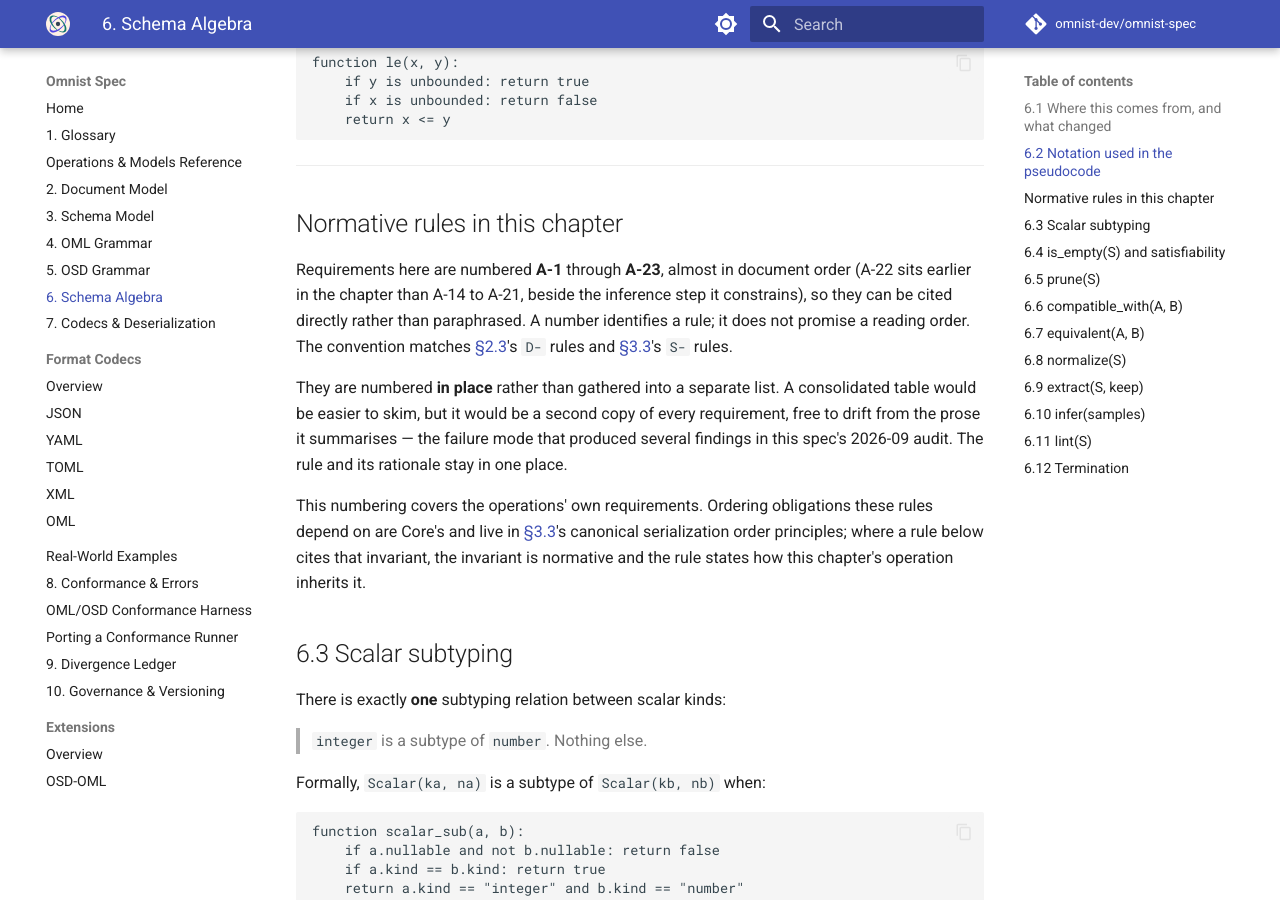
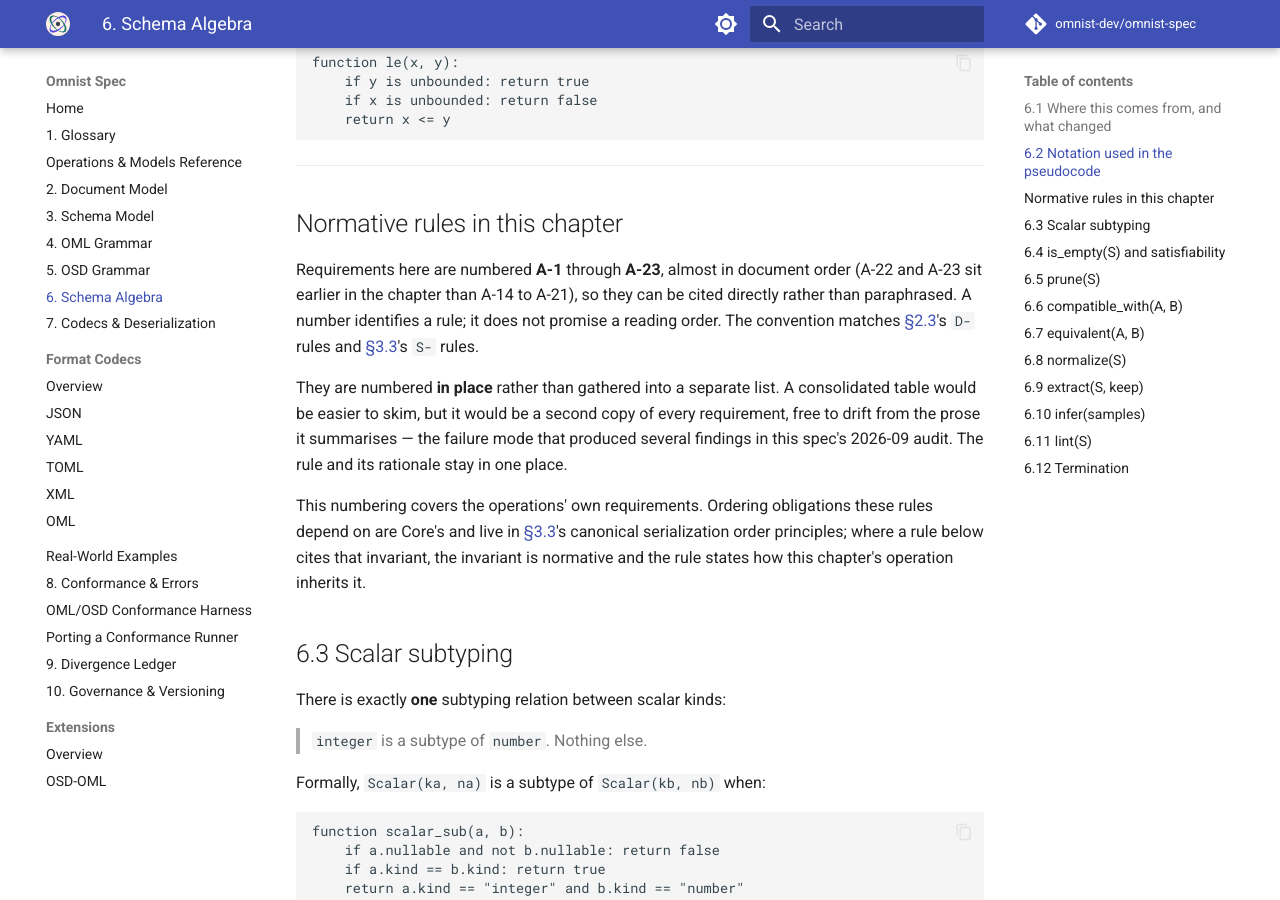
Before and after one commit to omnist-dev/omnist-spec, an MkDocs documentation site: the page built from docs/06-schema-algebra.md, in a window 1280 px wide and 900 px high, scrolled down 1483 px. Built offline with MkDocs 1.6.1 and Material for MkDocs 9.7.7, drawn with Linux system fonts in a browser that asks for light colours; comment, search, counter and statistics services are not loaded.

Commit message:
Correct which rules sit earlier in chapter 6
A-22 and A-23 both precede A-14 to A-21 in the file.

Co-Authored-By: Claude Sonnet 5.5 <noreply@anthropic.com>

```diff
--- a/docs/06-schema-algebra.md
+++ b/docs/06-schema-algebra.md
@@ -78,8 +78,7 @@ function le(x, y):
 ## Normative rules in this chapter
 
 Requirements here are numbered **A-1** through **A-23**, almost in document
-order (A-22 sits earlier in the chapter than A-14 to A-21, beside the inference
-step it constrains), so they can be cited directly rather than paraphrased.
+order (A-22 and A-23 sit earlier in the chapter than A-14 to A-21), so they can be cited directly rather than paraphrased.
 A number identifies a rule; it does not promise a reading order. The convention matches
 [§2.3](02-document-model.md#23-structural-invariants)'s `D-` rules and
 [§3.3](03-schema-model.md#33-formal-definition)'s `S-` rules.
```
